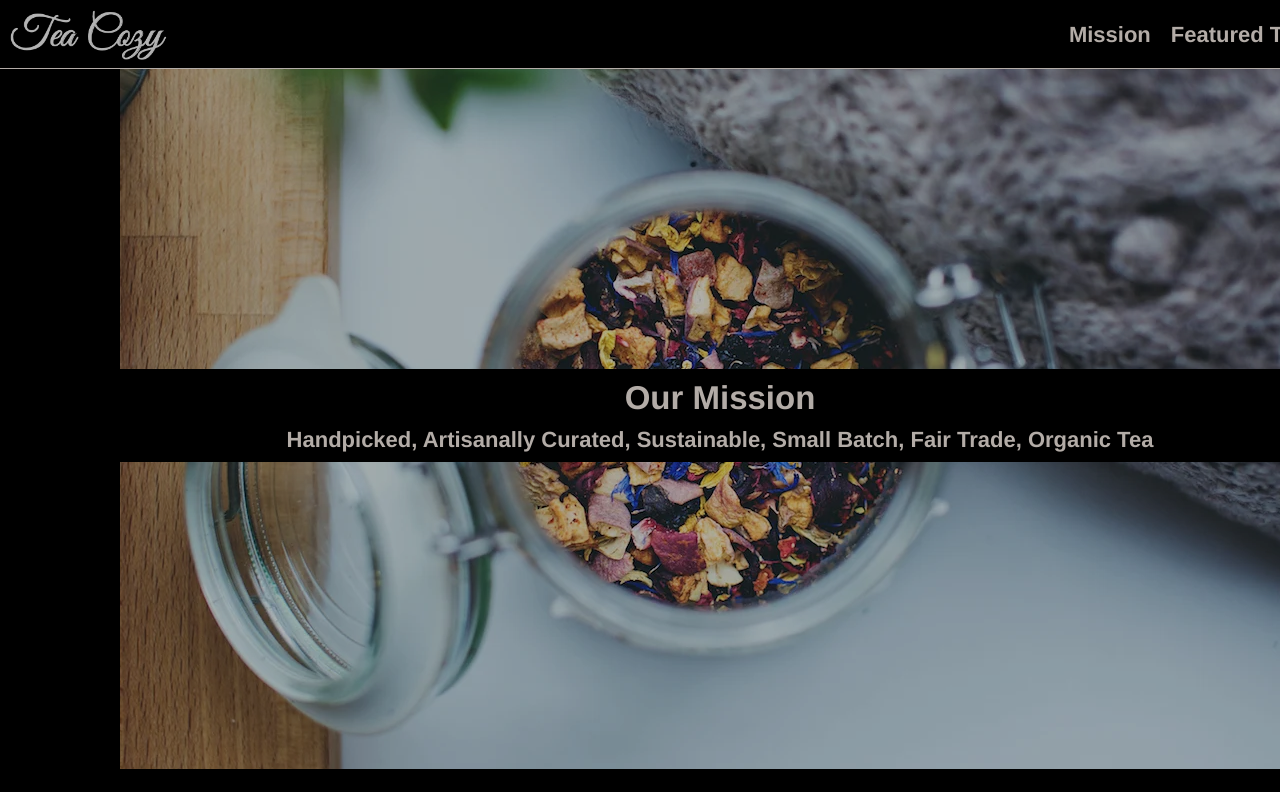
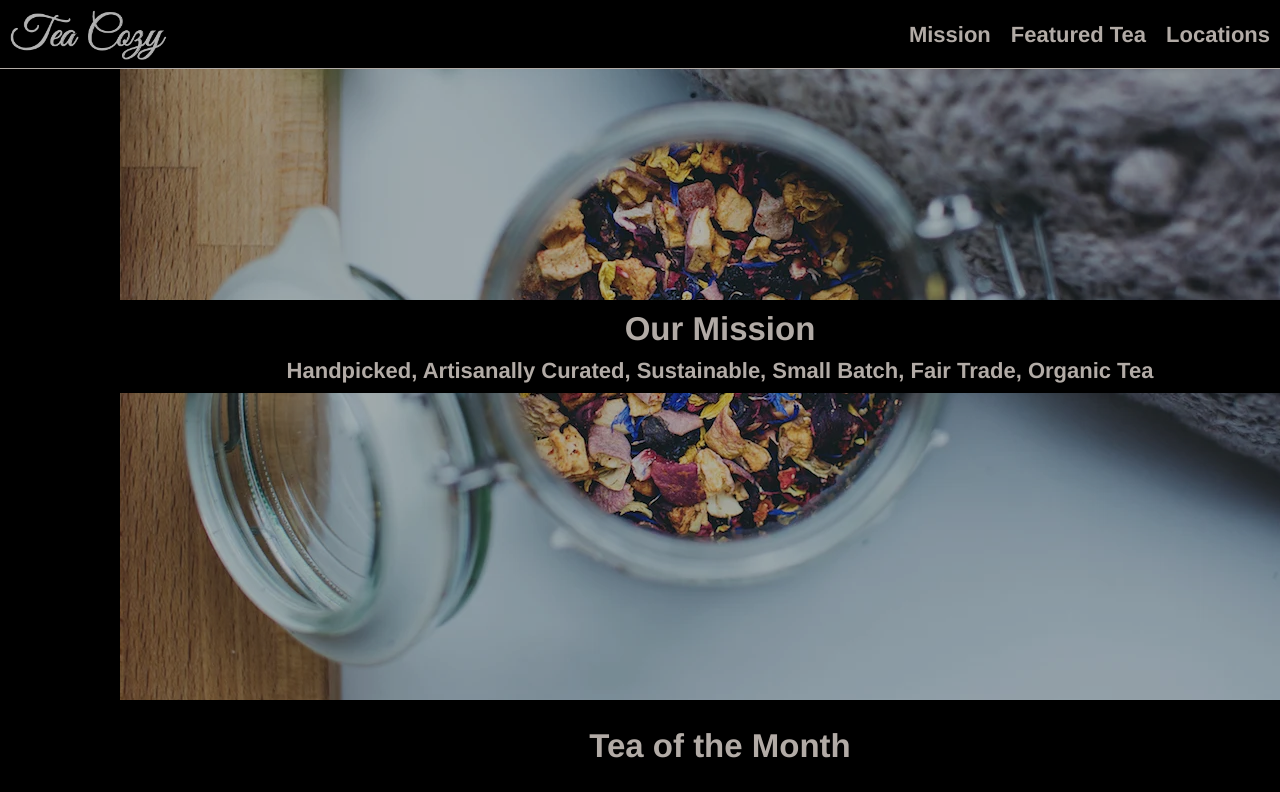
Before and after one commit to fillharris/codecademy_tea_cozy, a plain HTML site: page index.html in a window 1280 px wide. Shown: the top 792 px of the page. Drawn offline with Linux system fonts and the light colour scheme.

Commit message:
Update header

```diff
--- a/blocks/header.css
+++ b/blocks/header.css
@@ -1,9 +1,13 @@
 .header {
-  position: relative;
+  background-color: black;
+  position: fixed;
+  top: 0;
+  z-index: 2;
   box-sizing: border-box;
   height: 69px;
   padding: 10px;
   border-bottom: 1px solid seashell;
+  width: 100%;
 }
 .nav {
   display: flex;
```
